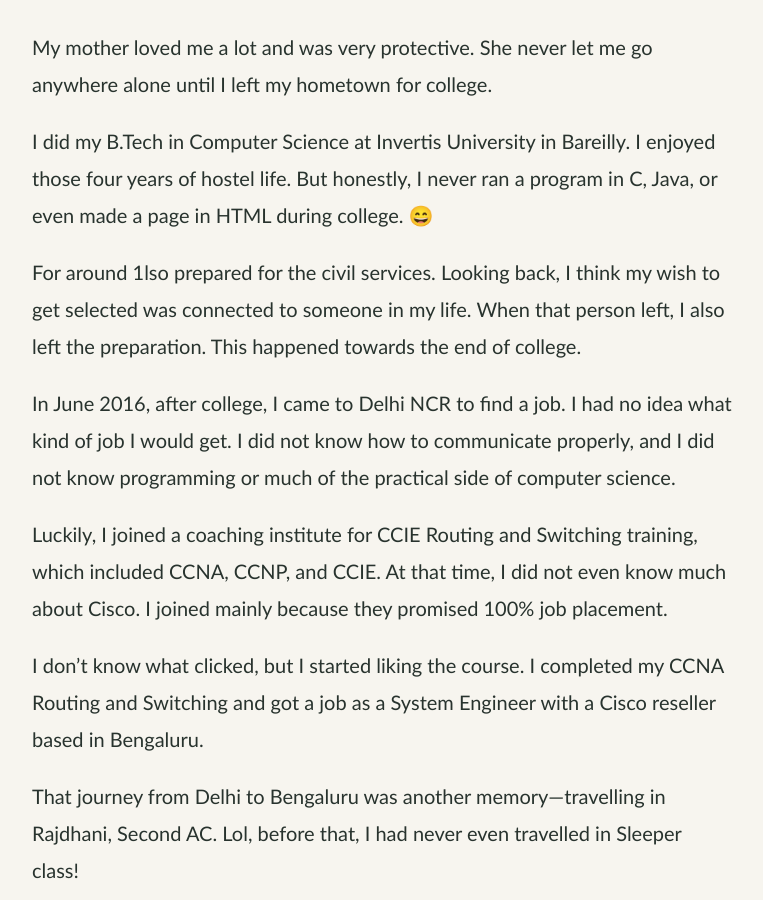
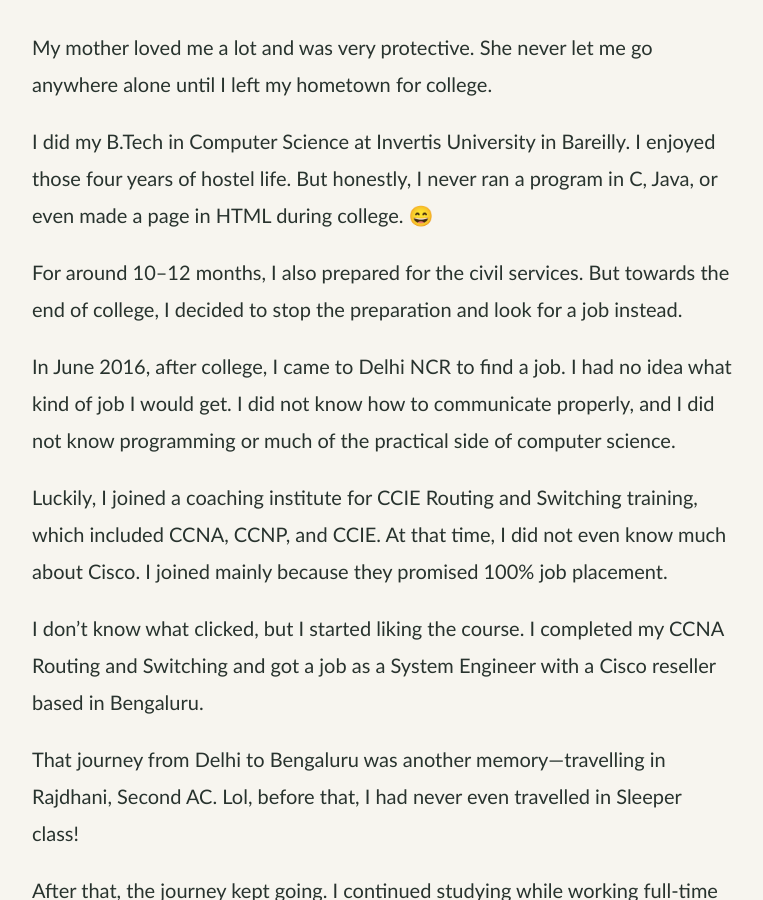
Before and after one commit to amansaxena181995/Aman-Life-Archive, a Jekyll site: the page built from my-story.md, in a window 1280 px wide and 900 px high, scrolled down 669 px. Shown: the whole window, without its empty margins (132-895 px from the left). Built offline with Jekyll 4.4.1, drawn with Linux system fonts in a browser that asks for light colours.

Commit message:
Update my-story.md

```diff
--- a/my-story.md
+++ b/my-story.md
@@ -15,7 +15,7 @@
 
 I did my B.Tech in Computer Science at Invertis University in Bareilly. I enjoyed those four years of hostel life. But honestly, I never ran a program in C, Java, or even made a page in HTML during college. 😄
 
-For around 1lso prepared for the civil services. Looking back, I think my wish to get selected was connected to someone in my life. When that person left, I also left the preparation. This happened towards the end of college.
+For around 10–12 months, I also prepared for the civil services. But towards the end of college, I decided to stop the preparation and look for a job instead.
 
 In June 2016, after college, I came to Delhi NCR to find a job. I had no idea what kind of job I would get. I did not know how to communicate properly, and I did not know programming or much of the practical side of computer science.
 
```
